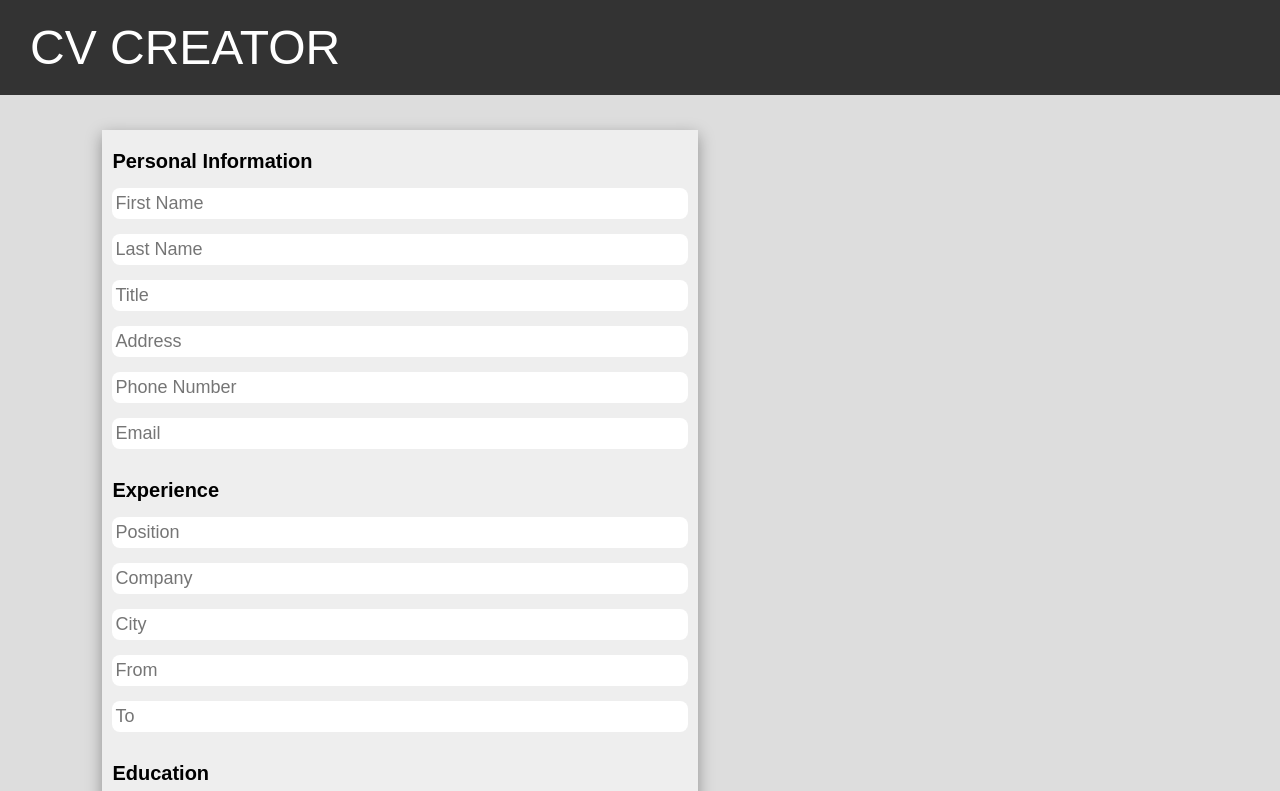
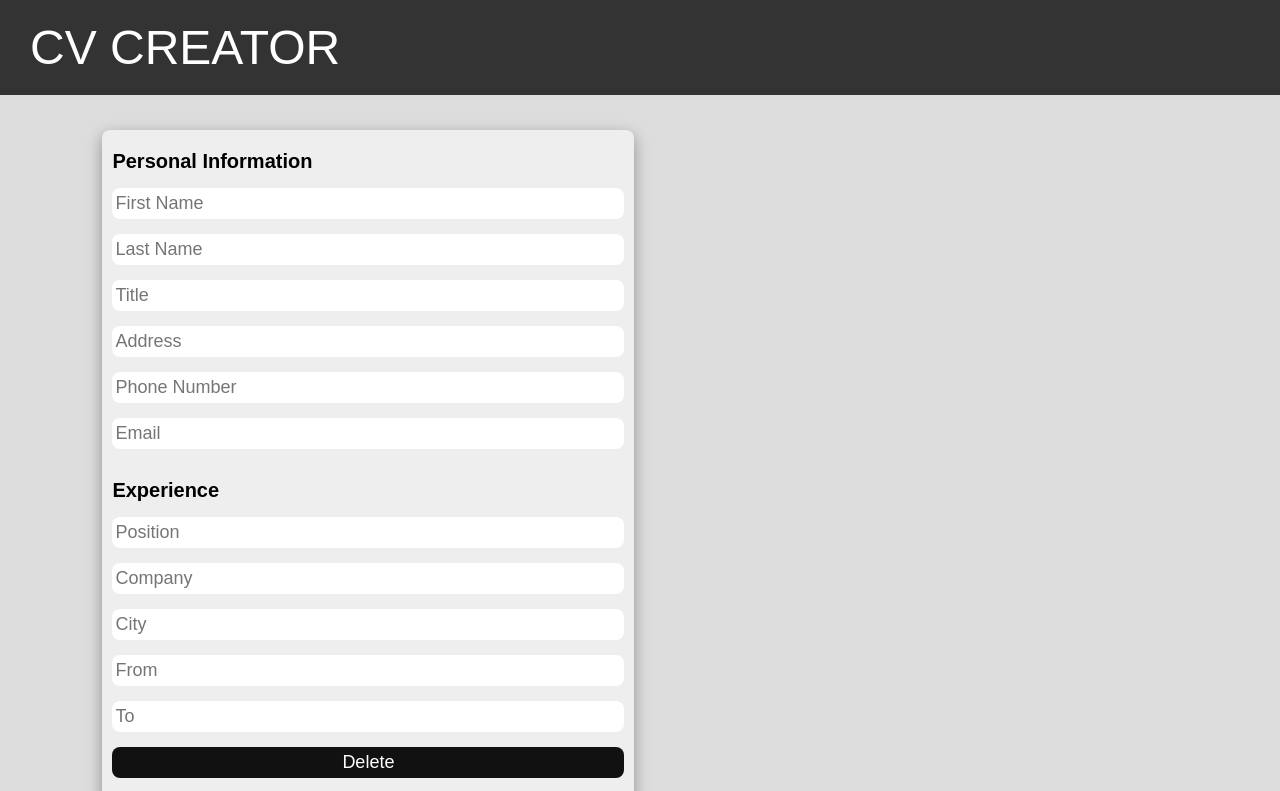
Before and after one commit to Miguel0312/cv-project, a React (Create React App) app: page / in a window 1280 px wide. Shown: the top 791 px of the page. Built offline with nearby package versions, Linux system fonts and the light colour scheme; a web font is replaced by a local one.

Commit message:
The user can now add multiple answers in the education and experience sections

```diff
--- a/src/App.js
+++ b/src/App.js
@@ -16,8 +16,8 @@ class App extends Component {
   render() {
     return (
       <div>
-        <Navbar></Navbar>
-        <Form sections={this.sections}></Form>
+        <Navbar/>
+        <Form sections={this.sections}/>
       </div>
     );
   }
--- a/src/assets/education.json
+++ b/src/assets/education.json
@@ -1,5 +1,6 @@
 {
   "title": "Education",
+  "dynamic": true,
   "informations": [
     {
       "type": "text",
--- a/src/assets/experience.json
+++ b/src/assets/experience.json
@@ -1,5 +1,6 @@
 {
   "title": "Experience",
+  "dynamic": true,
   "informations": [
     {
       "type": "text",
--- a/src/assets/personalInformation.json
+++ b/src/assets/personalInformation.json
@@ -1,5 +1,6 @@
 {
   "title": "Personal Information",
+  "dynamic": false,
   "informations": [
     {
       "type": "text",
--- /dev/null
+++ b/src/components/Informations.js
@@ -0,0 +1,44 @@
+import React, { Component } from "react";
+import uniqid from "uniqid";
+
+class Informations extends Component {
+  constructor(props) {
+    super(props);
+    const data = new Array(props.informations.length);
+    for (let i = 0; i < data.length; i++) {
+      data[i] = { id: uniqid(), text: "" };
+    }
+    this.state = { data };
+  }
+
+  updateData(e, index) {
+    e.preventDefault();
+    const tempData = this.state.data;
+    tempData[index].text = e.target.value;
+    this.setState({
+      data: tempData,
+    });
+  }
+
+  render() {
+    const { data } = this.state;
+    const { informations } = this.props;
+    return (
+      <div>
+        {informations.map((info, index) => {
+          return (
+            <input
+              key={data[index].id}
+              type={info.type}
+              placeholder={info.name}
+              value={data[index].text}
+              onChange={(e) => this.updateData(e, index)}
+            ></input>
+          );
+        })}
+      </div>
+    );
+  }
+}
+
+export default Informations;
--- a/src/components/Section.js
+++ b/src/components/Section.js
@@ -1,17 +1,60 @@
 import React, { Component } from "react";
+import "../styles/Form.css";
+import Informations from "./Informations";
 import uniqid from "uniqid";
-import "../styles/Form.css";
 
 class Section extends Component {
+  constructor(props) {
+    super(props);
+    this.state = {
+      infoIds: [uniqid()],
+    };
+  }
+
+  addInfo(e) {
+    e.preventDefault();
+    this.setState({
+      infoIds: this.state.infoIds.concat(uniqid()),
+    });
+  }
+
+  deleteInfo(e, id) {
+    e.preventDefault();
+    const newInfo = this.state.infoIds.filter((e) => e !== id);
+    this.setState({
+      infoIds: newInfo,
+    });
+  }
+
+  createDeleteButton(dynamic, id) {
+    if (dynamic)
+      return (
+        <button onClick={(e) => this.deleteInfo(e, id)} key={id + "d"}>
+          Delete
+        </button>
+      );
+    return;
+  }
+
+  createAddButton(dynamic) {
+    if (dynamic) return <button onClick={(e) => this.addInfo(e)}>Add</button>;
+    return;
+  }
+
   render() {
-    const { title, informations } = this.props.section;
+    const { title, dynamic, informations } = this.props.section;
     return (
       <div className="section">
         <h2 className="title">{title}</h2>
-        {informations.map((info) => {
-          const id = uniqid();
-          return <input key={id} type={info.type} placeholder={info.name}></input>;
+        {this.state.infoIds.map((id) => {
+          return (
+            <div key={id + "div"}>
+              <Informations informations={informations} key={id} id={id}></Informations>
+              {this.createDeleteButton(dynamic, id)}
+            </div>
+          );
         })}
+        {this.createAddButton(dynamic)}
       </div>
     );
   }
--- a/src/styles/Form.css
+++ b/src/styles/Form.css
@@ -1,11 +1,12 @@
 form {
   display: flex;
   flex-direction: column;
-  width: 45vw;
+  width: 40vw;
   background-color: #eee;
   margin-left: 8vw;
   margin-top: 130px;
   padding: 20px 10px;
+  border-radius: 8px;
   box-shadow: rgba(0, 0, 0, 0.35) 0px 5px 15px;
 }
 
@@ -32,3 +33,19 @@ input:focus {
   flex-direction: column;
   margin-bottom: 30px;
 }
+
+button {
+  width: 100%;
+  font-size: 18px;
+  padding: 5px 3px;
+  border-radius: 8px;
+  border: none;
+  margin-top: 15px;
+  color: white;
+  background-color: #111;
+}
+
+button:hover{
+  cursor: pointer;
+  background-color: black;
+}
```
